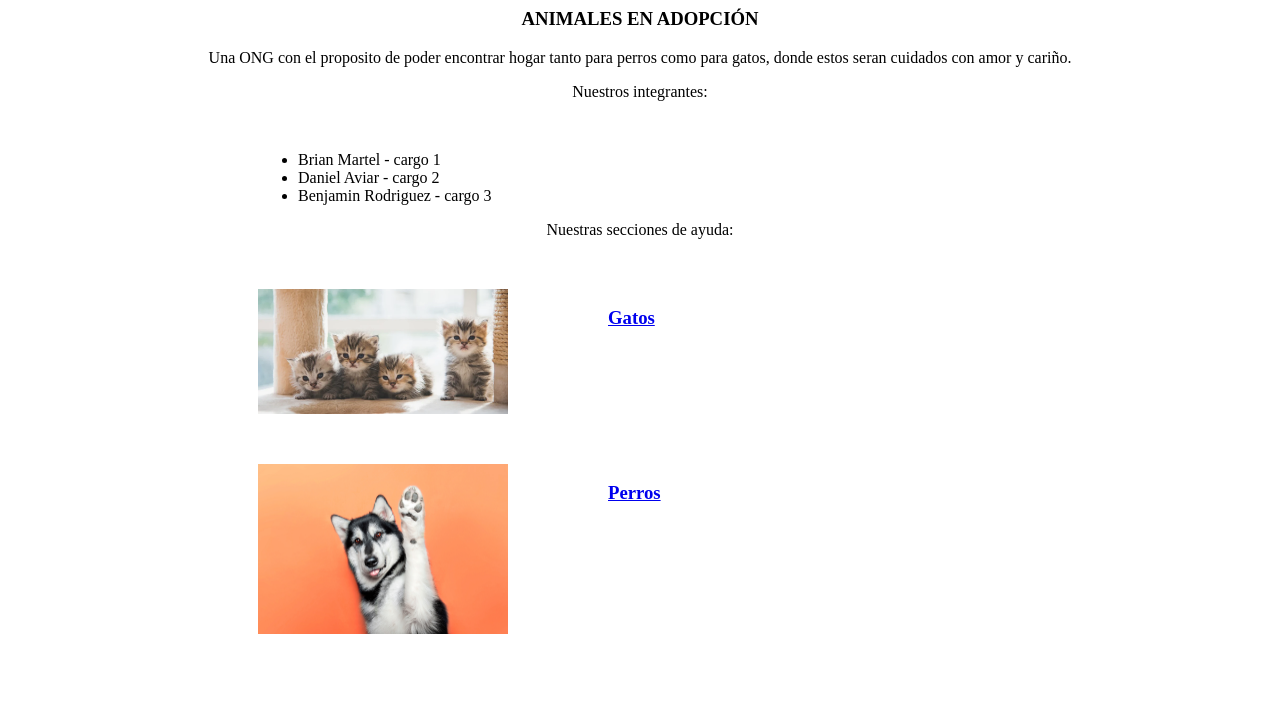
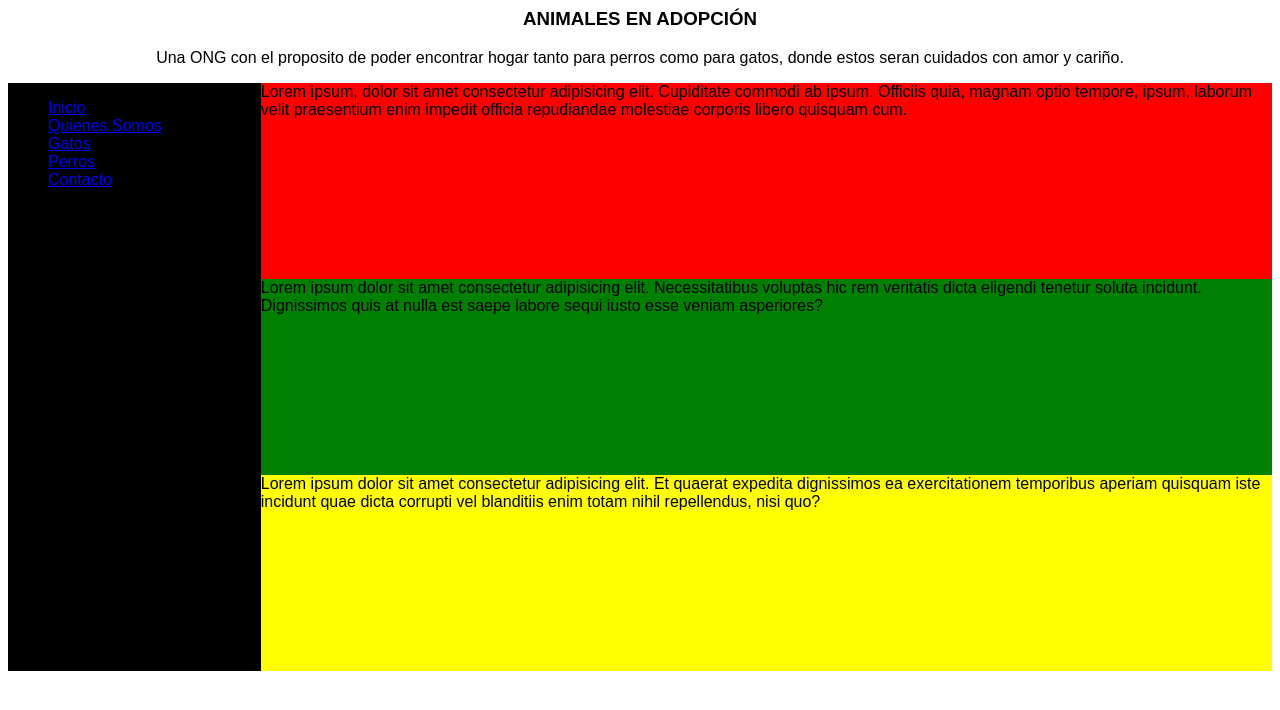
Before and after one commit to slickDhole/etPrograWeb2024, a plain HTML site: page Actividad 1 PW/Index.html in a window 1280 px wide. Drawn offline with Linux system fonts and the light colour scheme.

Commit message:
Add files via upload

```diff
--- a/Actividad 1 PW/Index.html
+++ b/Actividad 1 PW/Index.html
@@ -11,34 +11,25 @@
     </head>
 
     <body>
-        <center>
-            <caption> Nuestros integrantes: </caption>
-
-        </center>
-        <div class="margen"> <ul>
-            <li>Brian Martel - cargo 1 </li>
-            <li>Daniel Aviar - cargo 2 </li>
-            <li>Benjamin Rodriguez - cargo 3 </li>
-
-        </ul></div>
-
-        <center>
-            <caption>Nuestras secciones de ayuda: </caption>
-        </center>
-        <div class="contenedor">
-           <div class="margen"><img src="imagen1.jpg" width="250" length="150"> </div>
-
-                <div class="texto">
-                    <a href="Adoptar_gatos.html"><h3>Gatos </h3></a>
-                </div>
-
+        <div class="menu">
+            <ul>
+                <li><a href="Index.html">Inicio</a></li>
+                <li><a href="Index.html">Quienes Somos</a></li>
+                <li><a href="Adoptar_gatos.html">Gatos</a></li>
+                <li><a href="Adoptar_perros.html">Perros</a></li>
+                <li><a href="Index.html">Contacto</a></li>
+            </ul>
 
         </div>
-        <div class="contenedor">
-            <div class="margen"><img src="perritos.jpg" width="250" length="150"></div>
-
-            <div class="texto">
-                <a href="Adoptar_perros.html"><h3>Perros</h3></a>
+        <div class="cuerpo">
+            <div class="bloque1">
+                Lorem ipsum, dolor sit amet consectetur adipisicing elit. Cupiditate commodi ab ipsum. Officiis quia, magnam optio tempore, ipsum, laborum velit praesentium enim impedit officia repudiandae molestiae corporis libero quisquam cum.
+            </div>
+            <div class="bloque2">
+                Lorem ipsum dolor sit amet consectetur adipisicing elit. Necessitatibus voluptas hic rem veritatis dicta eligendi tenetur soluta incidunt. Dignissimos quis at nulla est saepe labore sequi iusto esse veniam asperiores?
+            </div>
+            <div class="bloque3">
+                Lorem ipsum dolor sit amet consectetur adipisicing elit. Et quaerat expedita dignissimos ea exercitationem temporibus aperiam quisquam iste incidunt quae dicta corrupti vel blanditiis enim totam nihil repellendus, nisi quo?
             </div>
         </div>
     </body>
--- a/Actividad 1 PW/Style.css
+++ b/Actividad 1 PW/Style.css
@@ -1,25 +1,35 @@
-.contenedor{
-    display: flex;
-}
-.texto{
-    margin-left: 100px;
-    margin-top: 50px;
-}
-.margen{
-    margin-left: 250px;
-    margin-top: 50px;
-}
-.margen_adopcion{
-    margin-top: 50px;
+*{
+    font-family: sans-serif;
 }
 
+a:hover{
+    color:aqua;
+}
 
-.cropped{
-    width: 400px;
-    height: 1000px;
-    overflow: hidden;
+.menu{
+    display:inline;
+    width:20%;
+    float:left;
+    background-color: black;
+    height: 75%;
+}
+
+.cuerpo{
+    display:inline;
+    width:80%;
+    float: right;
 
 }
-.cropped img{
-    margin: -10px 0px 0px -180px;
+
+.bloque1{
+    height: 25%;
+    background-color: red;
 }
+.bloque2{
+    height: 25%;
+    background-color: green;
+}
+.bloque3{
+    height: 25%;
+    background-color: yellow;
+}
```
